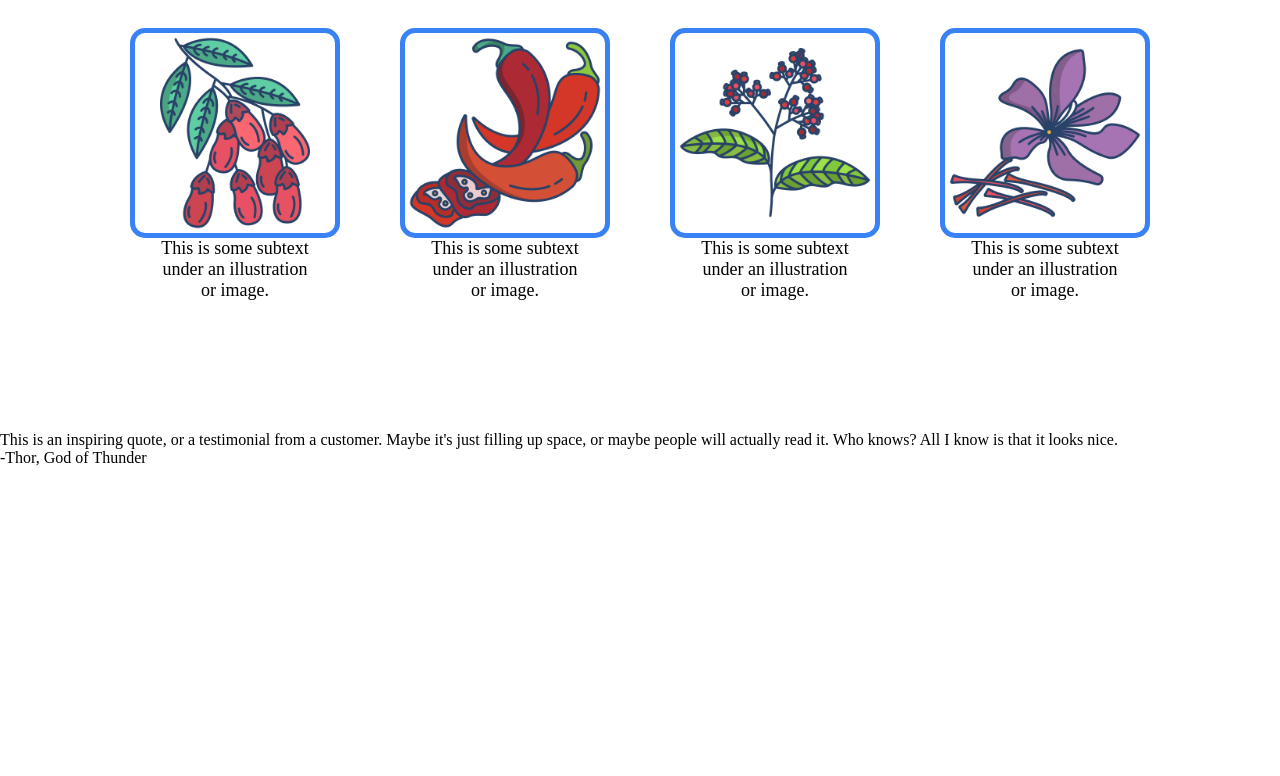
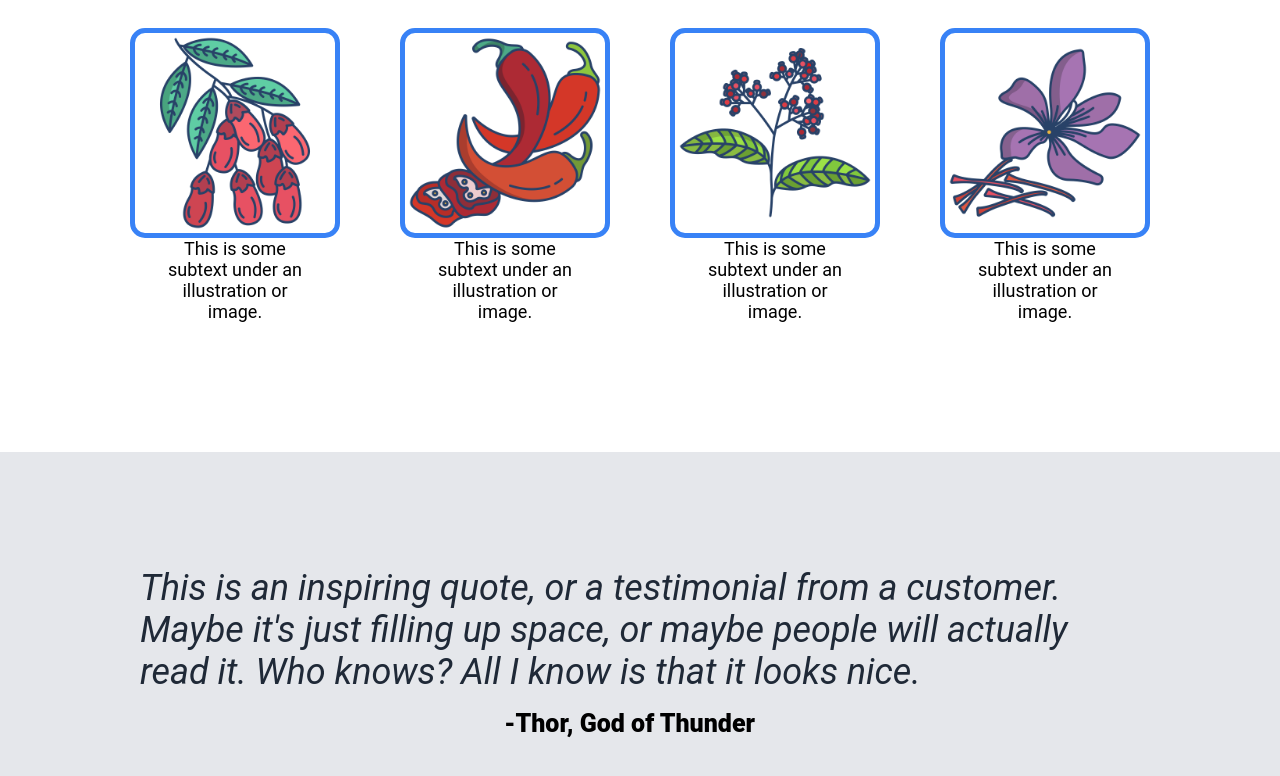
Before and after one commit to gcerv93/landing-page, a plain HTML site: page index.html in a window 1280 px wide. Shown: the part 664-1440 px from the top of the page. Before the commit the page ends 1131 px from the top, so only its background shows below. Drawn offline with Linux system fonts and the light colour scheme.

Commit message:
finish quote section styling

```diff
--- a/styles.css
+++ b/styles.css
@@ -3,6 +3,7 @@ body {
   margin: 0;
   display: flex;
   flex-direction: column;
+  font-family: Roboto, sans-serif;
 }
 
 h1,
@@ -33,7 +34,6 @@ ul {
   display: flex;
   flex-direction: column;
   padding: 16px 225px 140px;
-  font-family: Roboto, sans-serif;
 }
 
 .header-top {
@@ -124,3 +124,29 @@ ul {
   width: 150px;
   font-size: 18px;
 }
+
+.quote {
+  background-color: #e5e7eb;
+  box-sizing: border-box;
+  height: 400px;
+  display: flex;
+  flex-direction: column;
+  justify-content: center;
+  align-items: center;
+}
+
+.quote-text {
+  font-size: 36px;
+  font-style: italic;
+  color: #1f2937;
+  box-sizing: border-box;
+  width: 1000px;
+}
+
+.quote-author {
+  font-weight: 900;
+  font-size: 25px;
+  margin-left: auto;
+  padding-right: 525px;
+  padding-top: 16px;
+}
```
